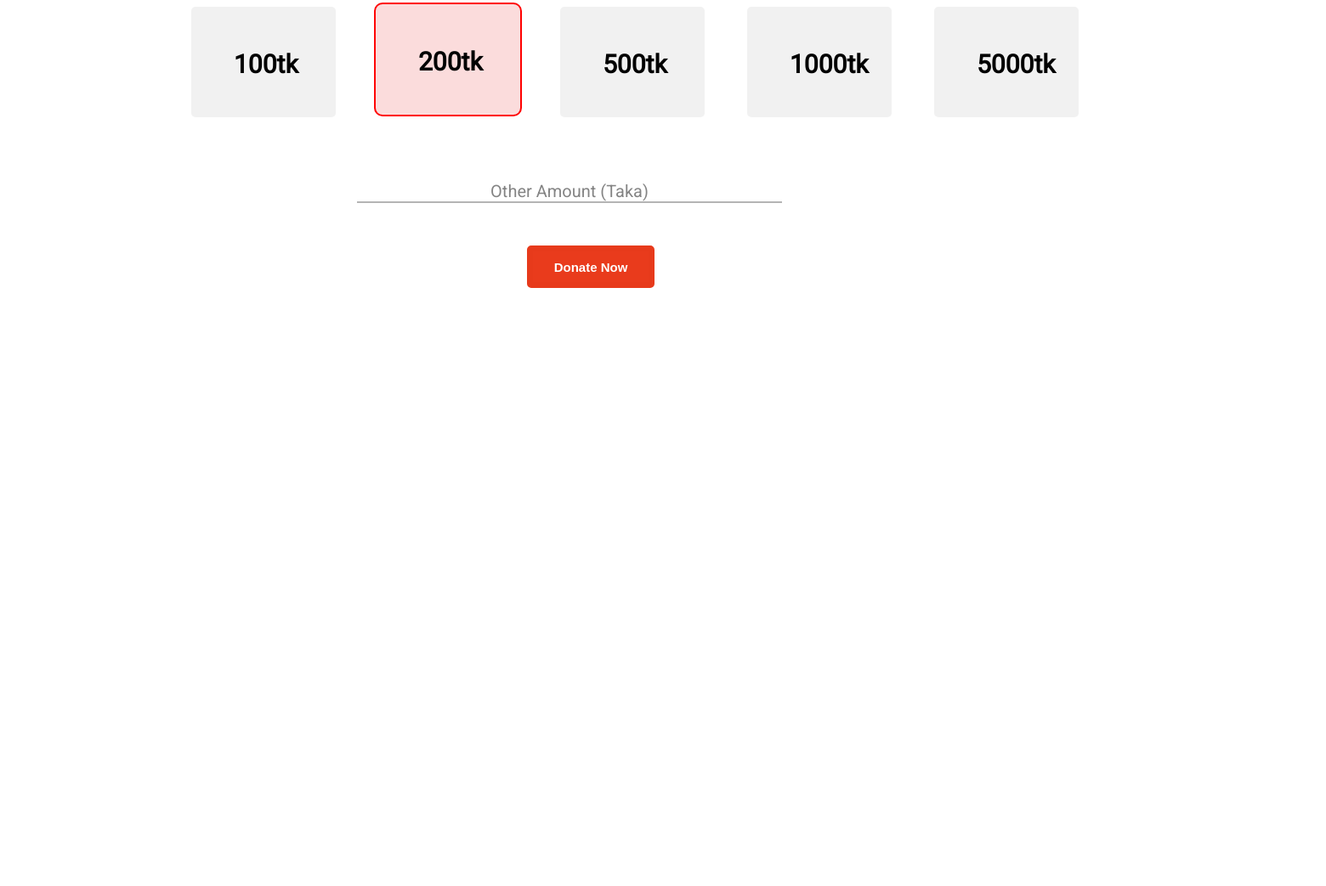
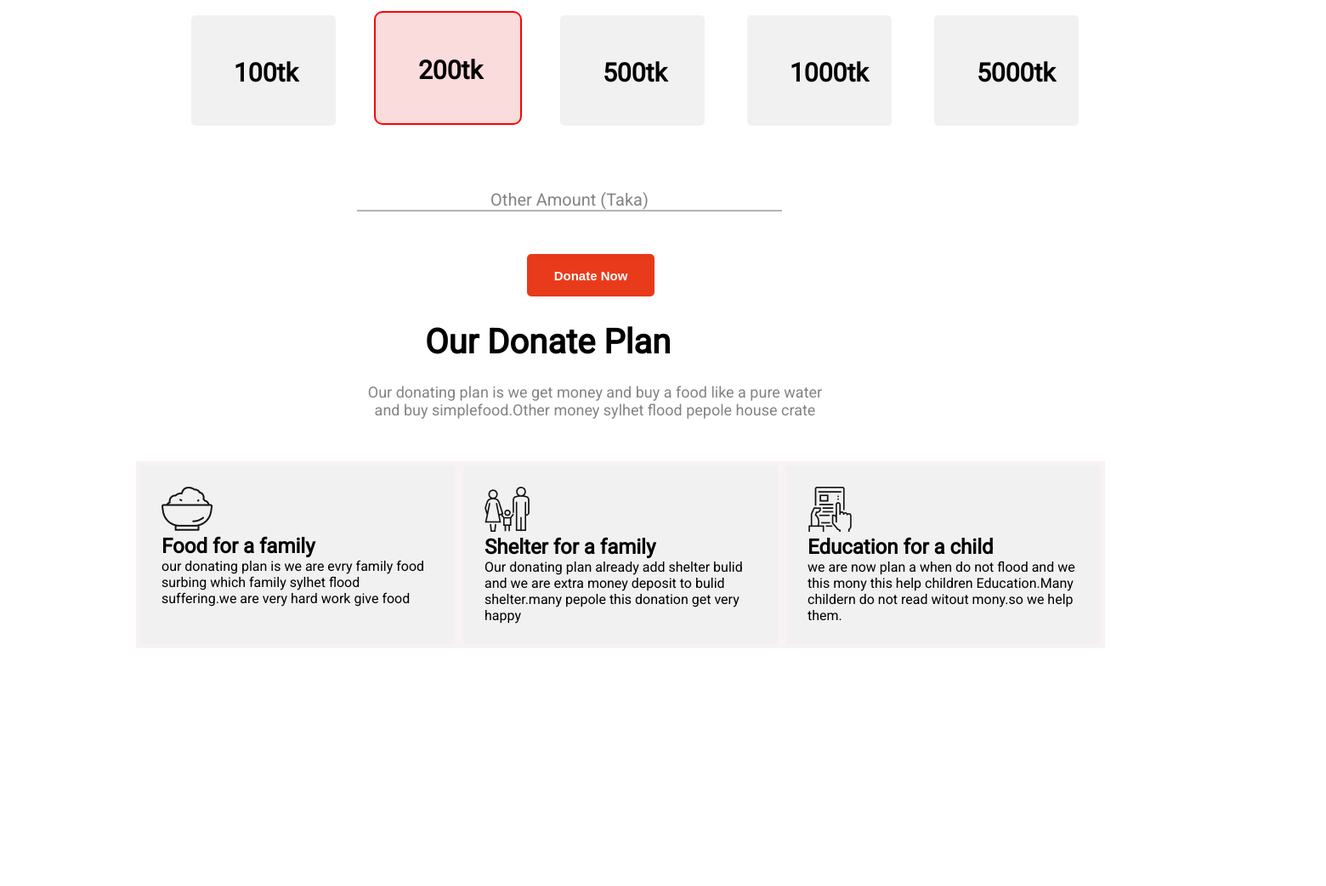
Before and after one commit to sujondev/bangladesh-main-donate, a plain HTML site: page index.html in a window 1280 px wide. Shown: the part 1161-2204 px from the top of the page at 85% size, 1560 px wide, since content can reach past the window. Before the commit the page ends 1550 px from the top, so only its background shows below. Drawn offline with Linux system fonts and the light colour scheme.

Commit message:
donation plan

```diff
--- a/index.html
+++ b/index.html
@@ -42,6 +42,37 @@
         </div>
         <button class="button">Donate Now</button>
     </section>
+    <section class="donating">
+        <div>
+            <h1 class="title-2">Our Donate Plan</h1>
+        </div>
+
+        <div class="text-edit2">
+            <p>Our donating plan is we get money and buy a food like a pure water <br>
+                and buy simplefood.Other money sylhet flood pepole house crate
+            </p>
+        </div>
+        <div class="card">
+
+            <div class="donate-item"><img src="icons/food.png" alt="">
+                <h1>Food for a family</h1>
+                <p>our donating plan is we are evry family food surbing which
+                    family sylhet flood suffering.we are very hard work give food</p>
+            </div>
+
+            <div class="donate-item"><img src="icons/shelter.png" alt="">
+                <h1>Shelter for a family</h1>
+                <p>Our donating plan already add shelter bulid and we are extra money deposit to bulid shelter.many
+                    pepole this donation get very happy</p>
+            </div>
+            <div class="donate-item">
+                <img src="icons/Frame-1.png" alt="">
+                <h1>Education for a child</h1>
+                <p>we are now plan a when do not flood and we this mony this help children Education.Many childern do
+                    not read witout mony.so we help them.</p>
+            </div>
+        </div>
+    </section>
 </body>
 
 </html>
--- a/style.css
+++ b/style.css
@@ -53,7 +53,7 @@ body {
 .title-2 {
     font-size: 40px;
     font-weight: bold;
-    margin-bottom: 15px;
+    margin-bottom: 25px;
     margin-left: 500px;
 
 
@@ -108,3 +108,20 @@ body {
     width: 500px;
     margin-left: 30%;
 }
+
+.card {
+    display: flex;
+    width: 1400px;
+    height: 500px;
+    margin-left: 160px;
+    margin-top: 50px;
+}
+
+.donate-item {
+    width: 320px;
+    height: 160px;
+    border: 5px solid rgb(248, 242, 242);
+    padding: 25px;
+    background-color: rgba(0, 0, 0, 0.055);
+
+}
```
